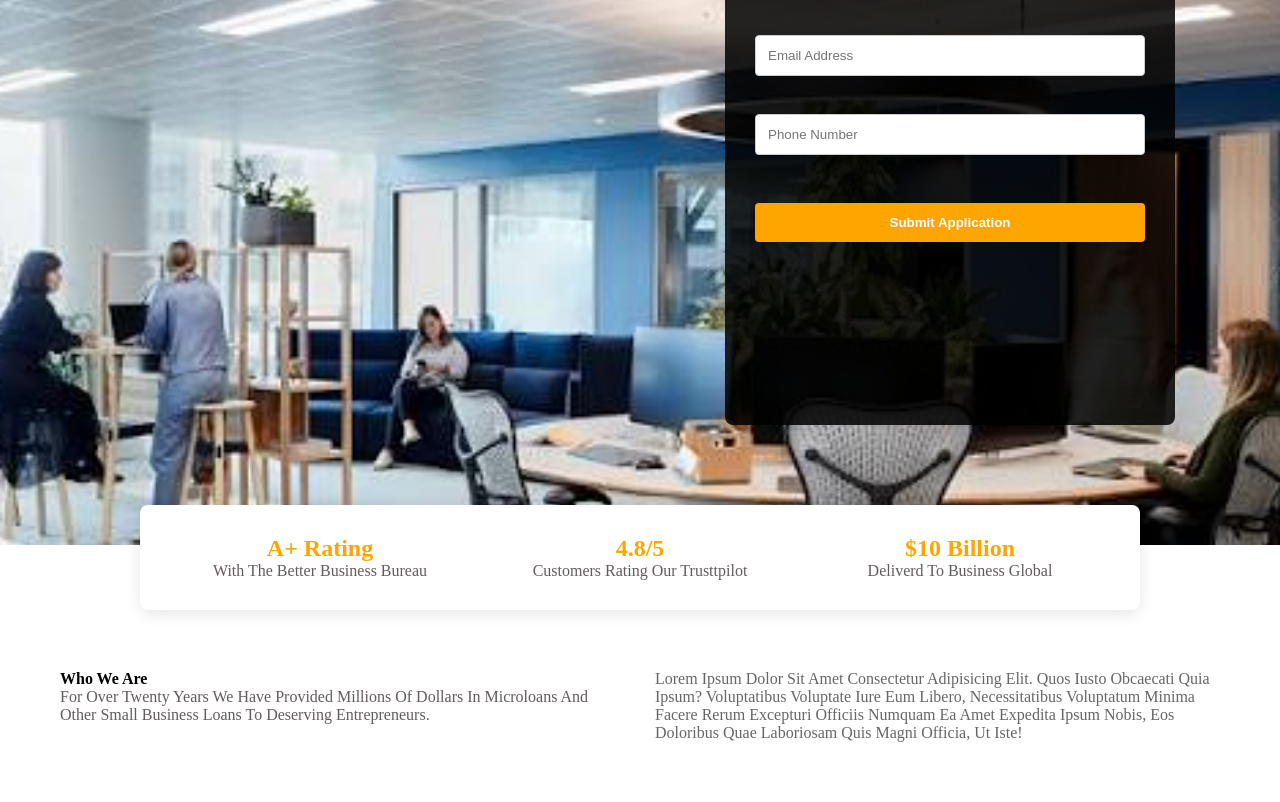
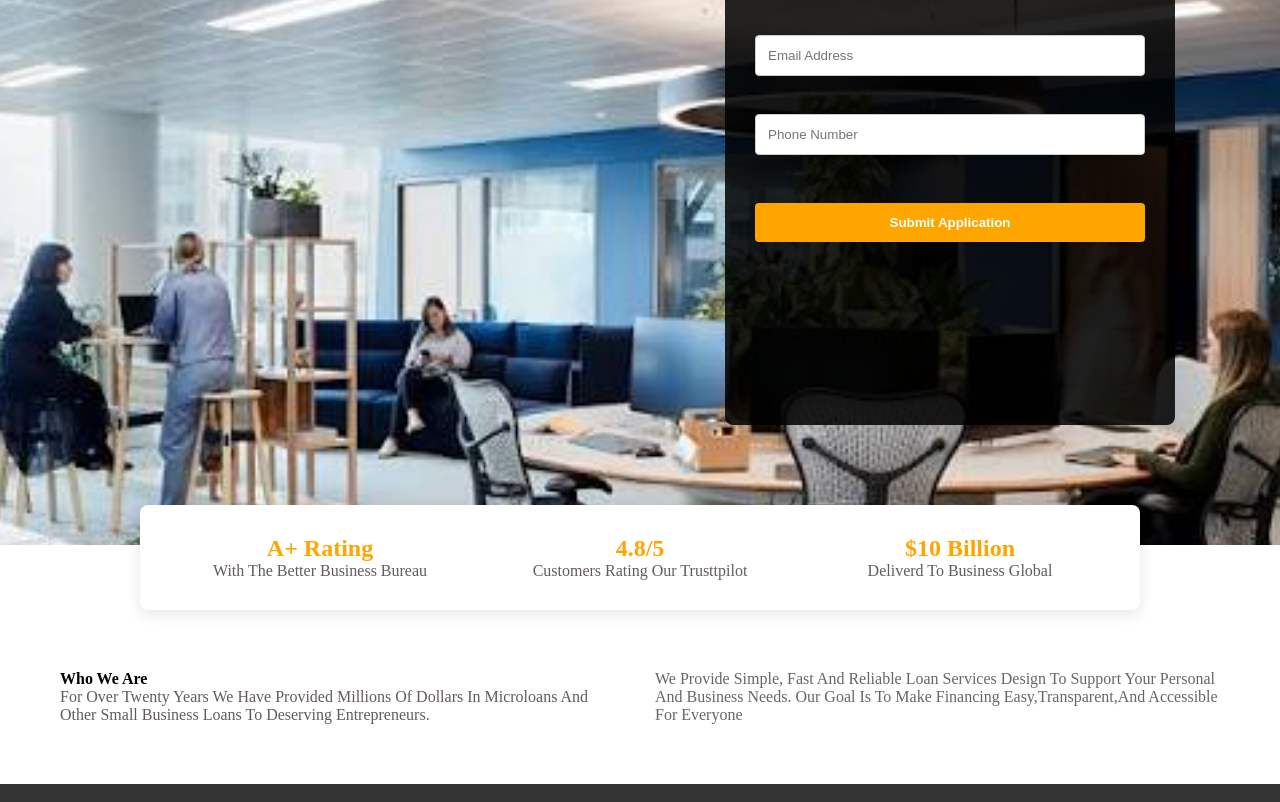
Before and after one commit to victory-eng/T-MONEY-LOAN, a plain HTML site: page index.html in a window 1280 px wide. Shown: the part 195-997 px from the top of the page. Drawn offline with Linux system fonts and the light colour scheme.

Commit message:
changed some paragraphs

```diff
--- a/index.html
+++ b/index.html
@@ -14,7 +14,7 @@
             <h3 style="color: white">Business Loans</h3>
             <div class="headerRight">
               <p>Call us now</p>
-              <p style="cursor: pointer;">+2348083507977</p>
+              <p style="cursor: pointer">+2348083507977</p>
             </div>
           </header>
           <div class="mainbuttom">
@@ -95,11 +95,9 @@
             </p>
           </div>
           <p style="color: rgb(99, 91, 91)">
-            Lorem ipsum dolor sit amet consectetur adipisicing elit. Quos iusto
-            obcaecati quia ipsum? Voluptatibus voluptate iure eum libero,
-            necessitatibus voluptatum minima facere rerum excepturi officiis
-            numquam ea amet expedita ipsum nobis, eos doloribus quae laboriosam
-            quis magni officia, ut iste!
+            we provide simple, fast and reliable loan services design to support
+            your personal and business needs. our goal is to make financing
+            easy,transparent,and accessible for everyone
           </p>
         </div>
       </footer>
```
